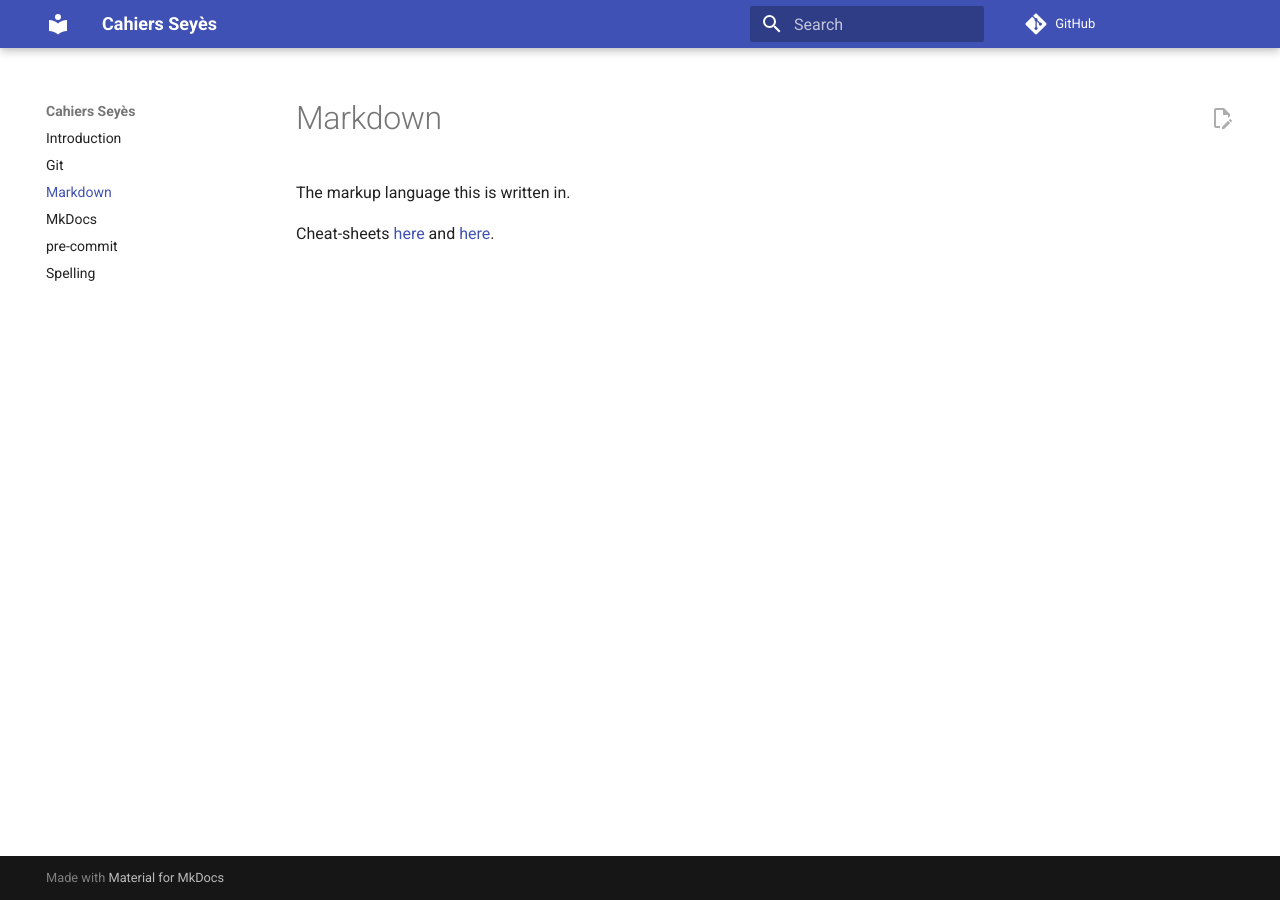
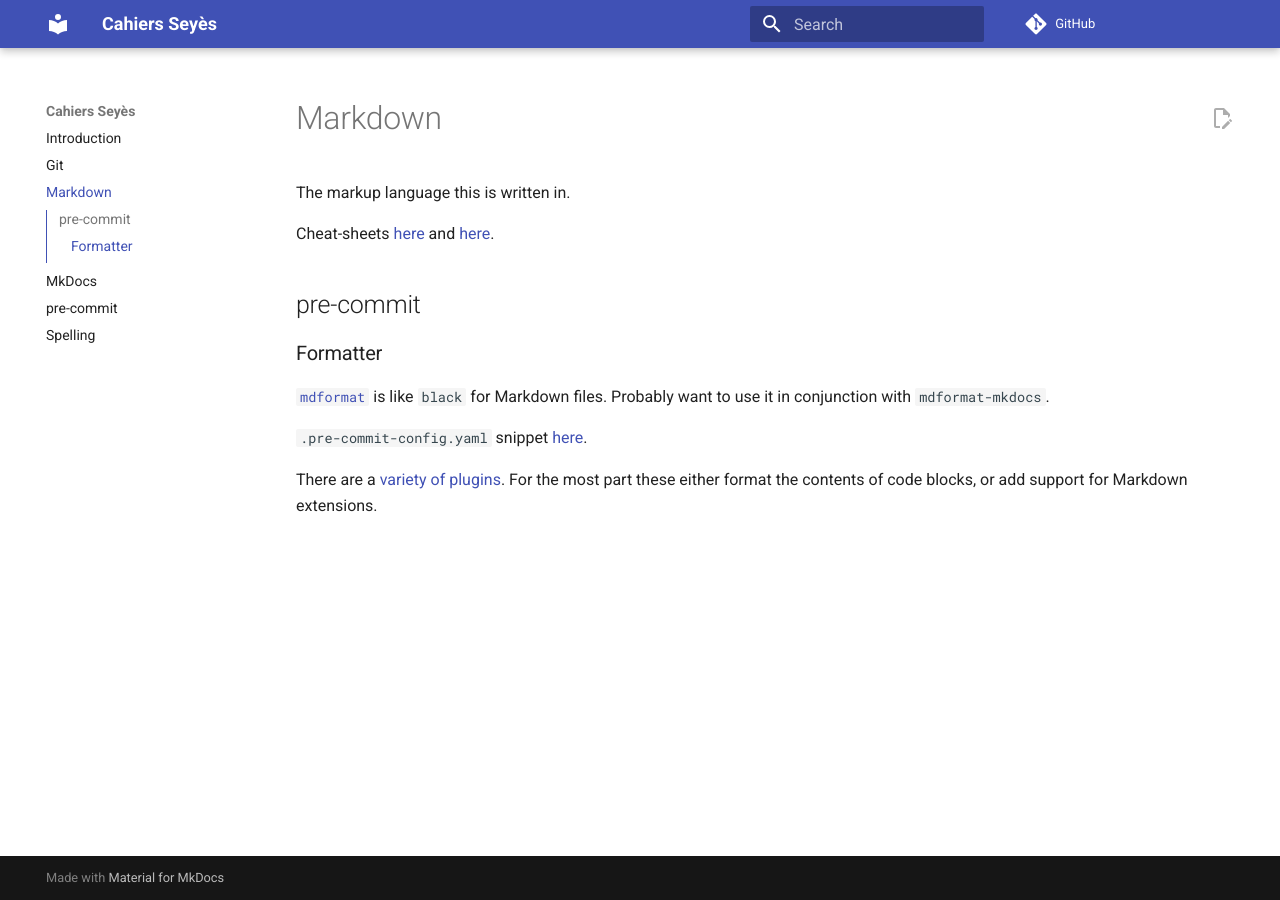
Before and after one commit to ligne/cahiers, an MkDocs documentation site: the page built from docs/markdown.md, in a window 1280 px wide. Built offline with MkDocs 1.6.1 and Material for MkDocs 9.7.7, drawn with Linux system fonts in a browser that asks for light colours; comment, search, counter and statistics services are not loaded.

Commit message:
about mdformat

```diff
--- a/cspell-dict.txt
+++ b/cspell-dict.txt
@@ -1,4 +1,5 @@
 linters
+mdformat
 mkdocs
 mypy
 pyproject
--- a/docs/markdown.md
+++ b/docs/markdown.md
@@ -3,3 +3,15 @@
 The markup language this is written in.
 
 Cheat-sheets [here](https://www.markdownguide.org/basic-syntax/) and [here](https://docs.github.com/en/get-started/writing-on-github/getting-started-with-writing-and-formatting-on-github/basic-writing-and-formatting-syntax).
+
+## pre-commit
+
+### Formatter
+
+[`mdformat`](https://mdformat.readthedocs.io/en/stable/) is like `black` for Markdown files.
+Probably want to use it in conjunction with `mdformat-mkdocs`.
+
+`.pre-commit-config.yaml` snippet [here](https://github.com/KyleKing/mdformat-mkdocs?tab=readme-ov-file#pre-commit).
+
+There are a [variety of plugins](https://mdformat.readthedocs.io/en/stable/users/plugins.html).
+For the most part these either format the contents of code blocks, or add support for Markdown extensions.
```
